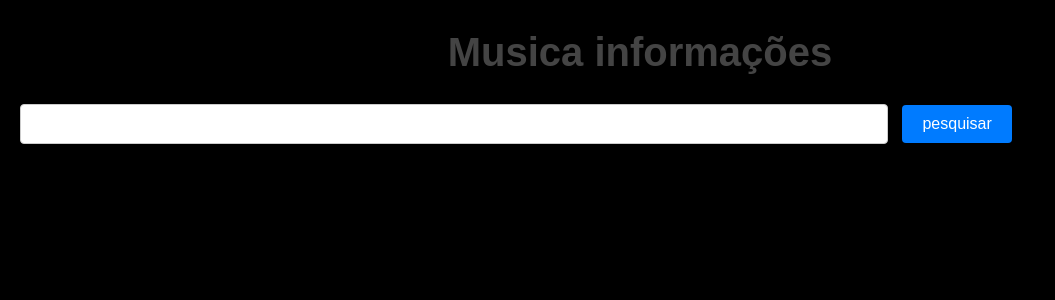
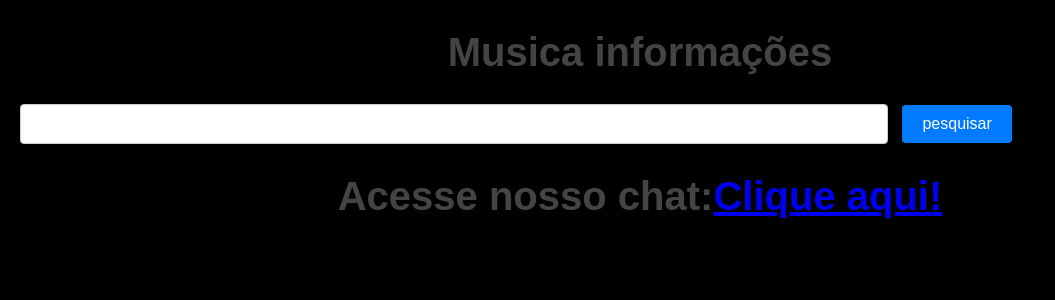
Before and after one commit to henriquechd1234/aprendendo-sobre-api, a Flask app: page / in a window 1280 px wide. Shown: the top 300 px of the page, without its empty margins (0-1055 px from the left). Run offline with Flask 3, Linux system fonts and the light colour scheme.

Commit message:
chat box

```diff
--- a/main.py
+++ b/main.py
@@ -7,7 +7,7 @@ import json
 app = Flask(__name__)
 
 from views import *
-
+from server import *
 
 
 
--- a/templates/index.html
+++ b/templates/index.html
@@ -15,6 +15,8 @@
     </form>
 </div>
 <div id="resultado"></div>
+
+<h1>Acesse nosso chat:<a href="/chat">Clique aqui!</a></h1>
 <script src="/static/pesquisa.js"></script>
 </body>
 </html>
--- a/views.py
+++ b/views.py
@@ -35,7 +35,7 @@ def buscar_artista():
     except Exception as e:
         return jsonify({"errpo": str(e)}), 500
 
-    if __name__ == "__main__":
+if __name__ == "__main__":
         import os
         port = int(os.environ.get("PORT", 5000))  # Usa a porta do Render ou 5000 localmente
         app.run(host="0.0.0.0", port=port)
```
